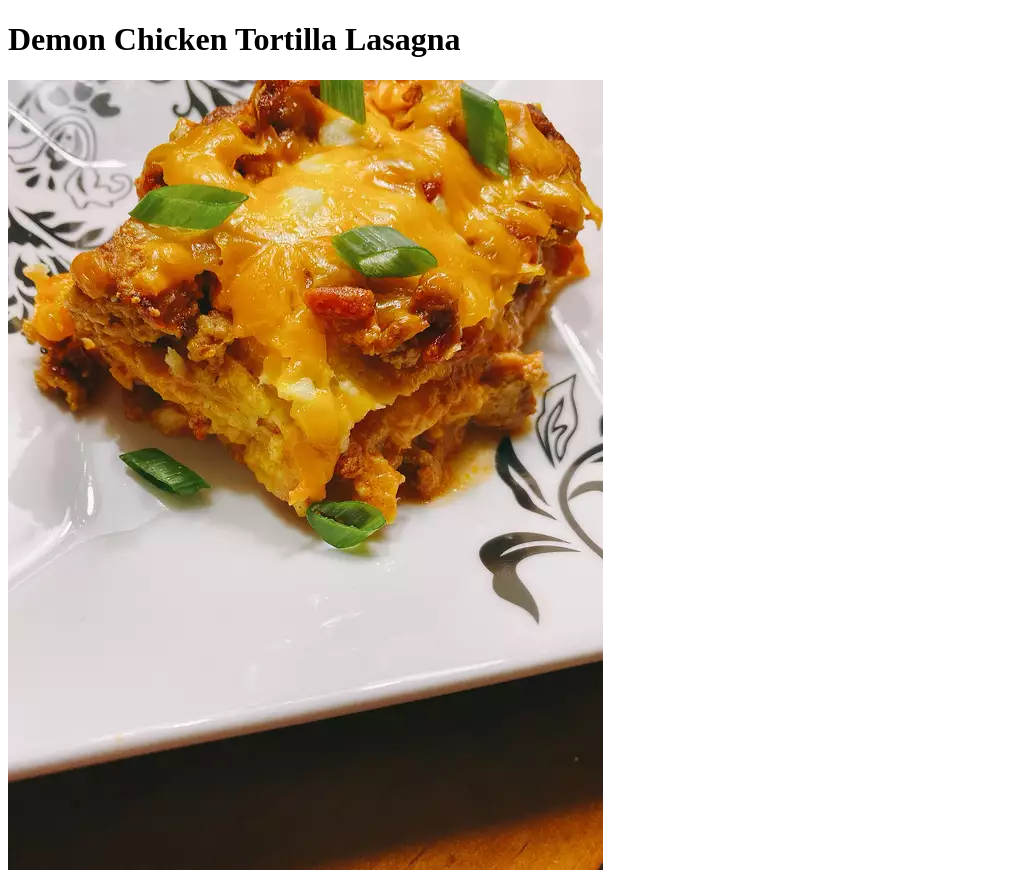
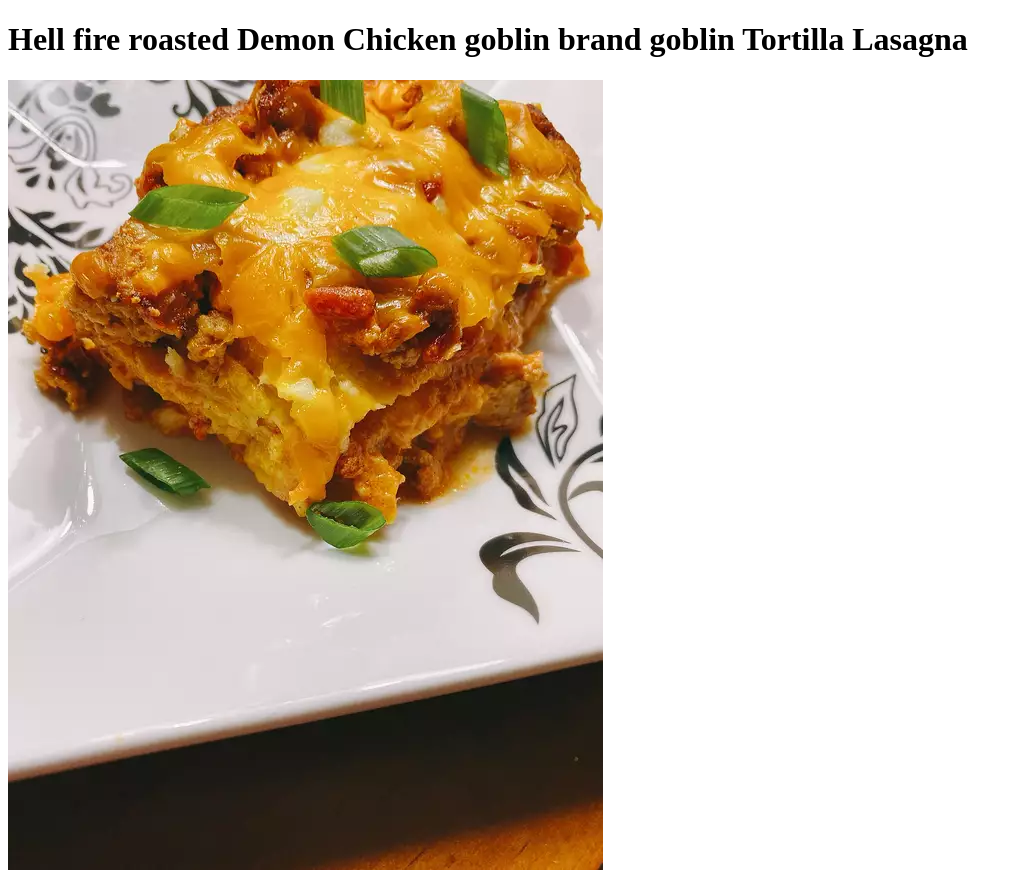
Before and after one commit to LordYugenX/Odin-recipes, a plain HTML site: page lasagna.html in a window 1280 px wide. Shown: the top 870 px of the page, without its empty margins (0-1022 px from the left). Drawn offline with Linux system fonts and the light colour scheme.

Commit message:
add the fixed h2

```diff
--- a/lasagna.html
+++ b/lasagna.html
@@ -6,7 +6,7 @@
     </head>
 
     <body>
-        <h1>Demon Chicken Tortilla Lasagna</h1>
+        <h1>Hell fire roasted Demon Chicken goblin brand goblin Tortilla Lasagna</h1>
 
         <img src="images/unknown.png" alt="">
 
```
